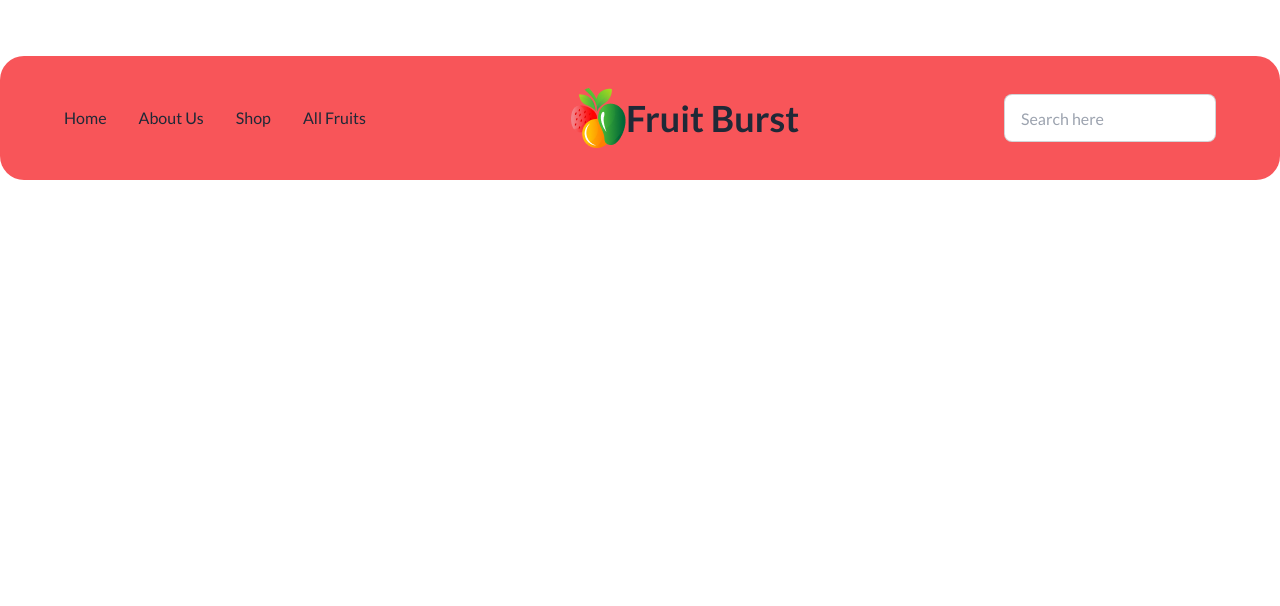
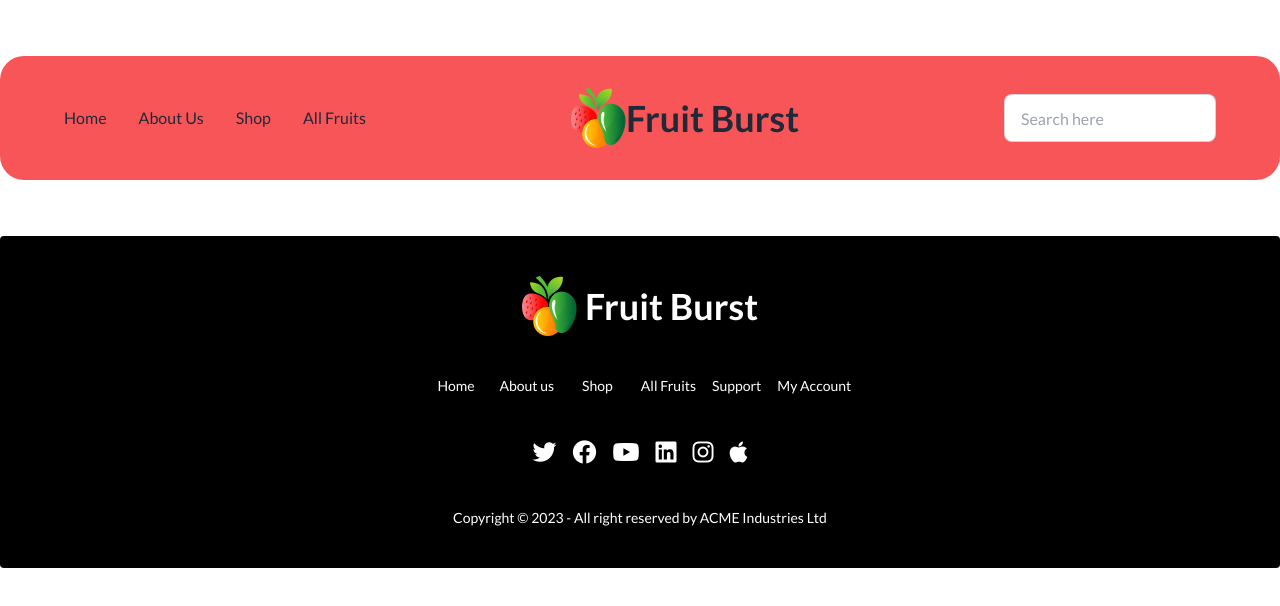
Before and after one commit to Tanmoybir/fruit-zone-wep, a plain HTML site: page index.html in a window 1280 px wide. Drawn offline with nearby package versions, Linux system fonts and the light colour scheme.

Commit message:
footer section done

```diff
--- a/index.html
+++ b/index.html
@@ -82,6 +82,32 @@
      </nav>
     </header>
     <main></main>
-    <footer></footer>
+    <footer class="footer footer-center p-10 bg-black text-white text-base-content rounded">
+        <div class="flex items-center">
+            <img src="images/logo.png" alt="">
+            <h1 class="text-4xl font-bold">Fruit Burst</h1>
+       </div>
+        <div class="grid grid-cols-3 md:grid-flow-col gap-4">
+            <a class="link link-hover">Home</a>
+          <a class="link link-hover">About us</a>
+          <a class="link link-hover">Shop</a>
+          <a class="link link-hover">All Fruits</a>
+          <a class="link link-hover">Support</a>
+          <a class="link link-hover">My Account</a>
+        </div>
+        <div>
+          <div class="grid grid-flow-col gap-4">
+            <a class="text-2xl"><i class="fa-brands fa-twitter"></i></a>
+            <a class="text-2xl"><i class="fa-brands fa-facebook"></i></a>
+            <a class="text-2xl"><i class="fa-brands fa-youtube"></i></a>
+            <a class="text-2xl" href=""><i class="fa-brands fa-linkedin"></i></a>
+            <a class="text-2xl" href=""><i class="fa-brands fa-instagram"></i></a>
+            <a class="text-2xl" href=""><i class="fa-brands fa-apple "></i></a>
+          </div>
+        </div>
+        <div>
+          <p>Copyright © 2023 - All right reserved by ACME Industries Ltd</p>
+        </div>
+      </footer>
 </body>
 </html>
```
